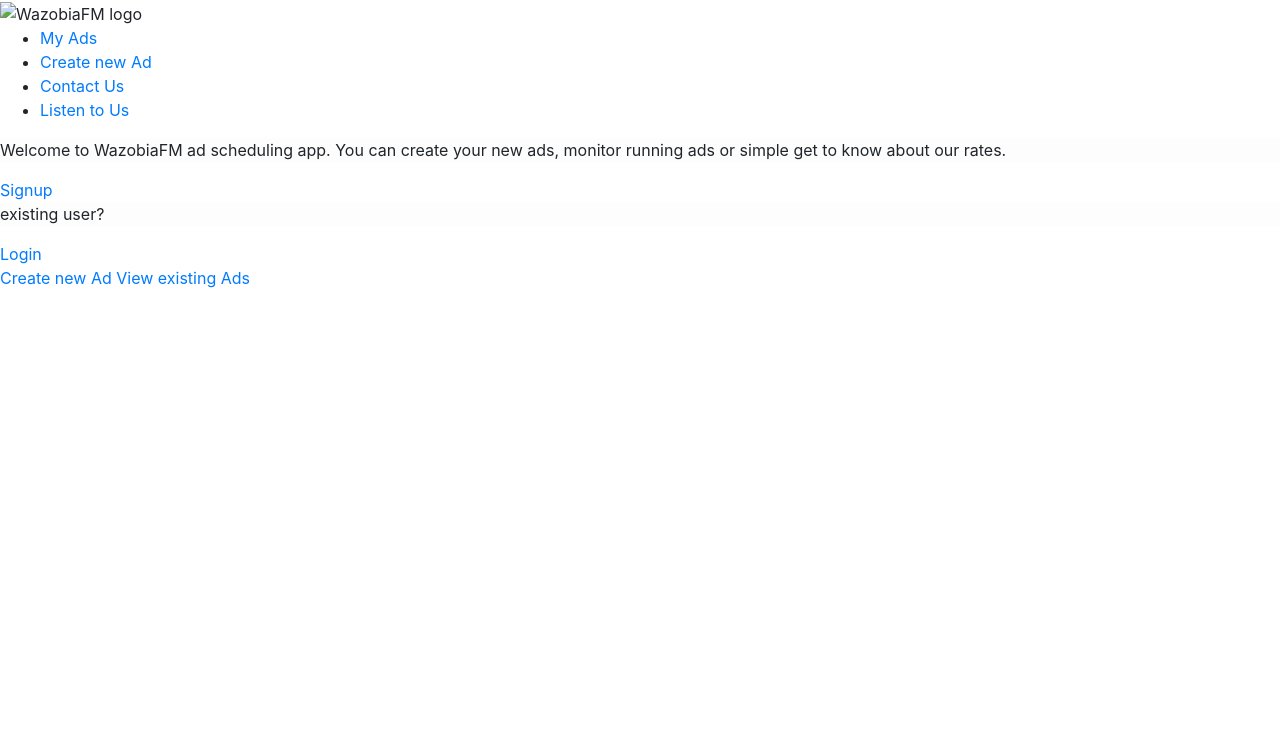
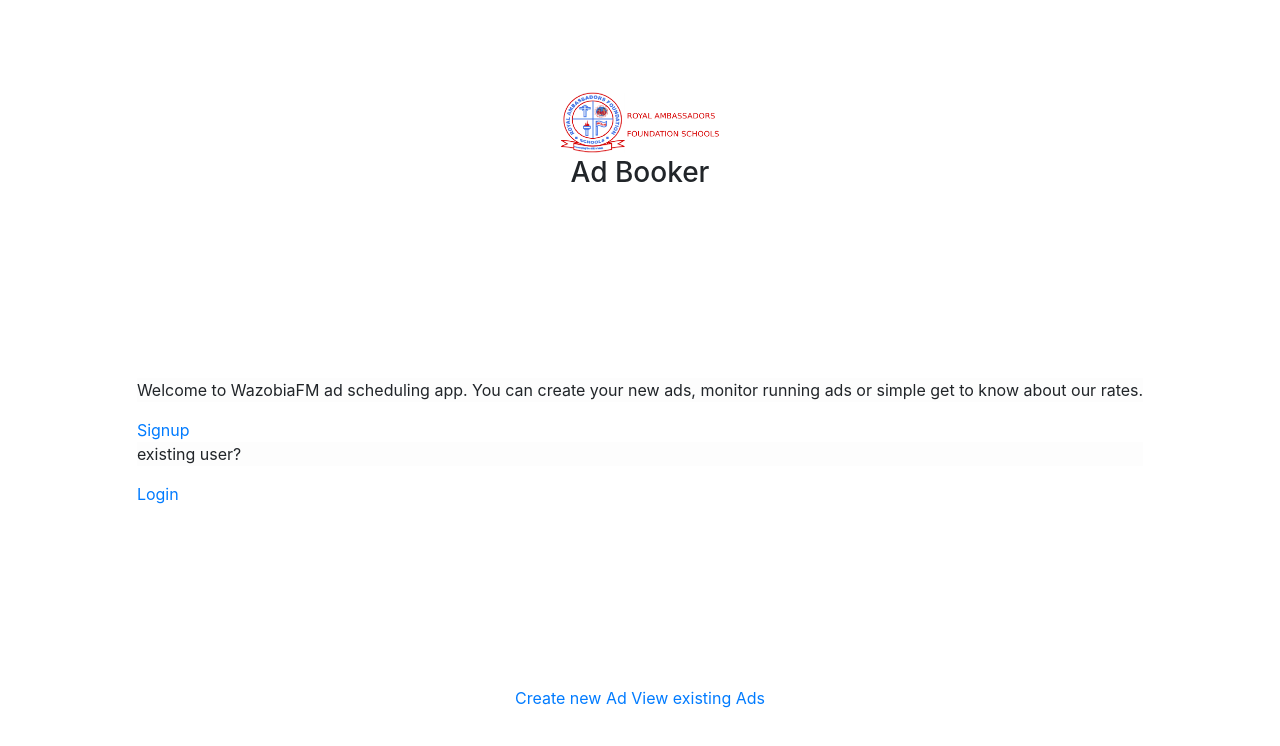
Before and after one commit to tony-eneh/npo-calculator, a website: page src/index.html in a window 1280 px wide. Drawn offline with Linux system fonts and the light colour scheme.

Commit message:
Style index.html

```diff
--- a/src/index.html
+++ b/src/index.html
@@ -11,16 +11,17 @@
 </head>
 
 <body>
-    <div>
-        <header>
-            <div class="logo"><img src="images/logo.png" alt="WazobiaFM logo"></div>
+    <div class="container wrapper">
+        <header class="row flex-column align-items-center">
+            <div class="logo"><img class="img-fluid" src="images/logo.png" alt="WazobiaFM logo"></div>
+            <h1 class="title h3">Ad Booker</h1>
         </header>
-        <nav class="main-menu">
-            <ul>
-                <li><a href="my-ads.html">My Ads</a></li>
-                <li><a href="ads.html">Create new Ad</a></li>
-                <li><a href="contact-us.html">Contact Us</a></li>
-                <li><a href="#">Listen to Us</a></li>
+        <nav class="main-menu nav collapse">
+            <ul class="list-unstyled">
+                <li class="nav-item"><a class="nav-link btn btn-primary" href="my-ads.html">My Ads</a></li>
+                <li class="nav-item"><a class="nav-link btn btn-primary" href="ads.html">Create new Ad</a></li>
+                <li class="nav-item"><a class="nav-link btn btn-primary" href="contact-us.html">Contact Us</a></li>
+                <li class="nav-item"><a class="nav-link btn btn-primary" href="#">Listen to Us</a></li>
             </ul>
         </nav>
         <div class="guest">
--- a/src/styles/main.css
+++ b/src/styles/main.css
@@ -7,3 +7,15 @@
     /* color: var(--highlight-color); */
     background-color: var(--background-color);
 }
+
+.logo {
+    max-width: 10rem;
+}
+
+.wrapper {
+    display: flex;
+    flex-direction: column;
+    align-items: center;
+    min-height: 100vh;
+    justify-content: space-around;
+}
```
Also changed, not shown: src/images/logo.png (added).
